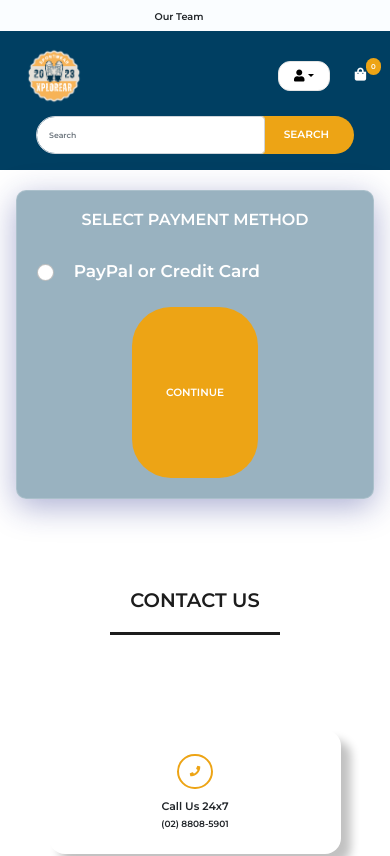
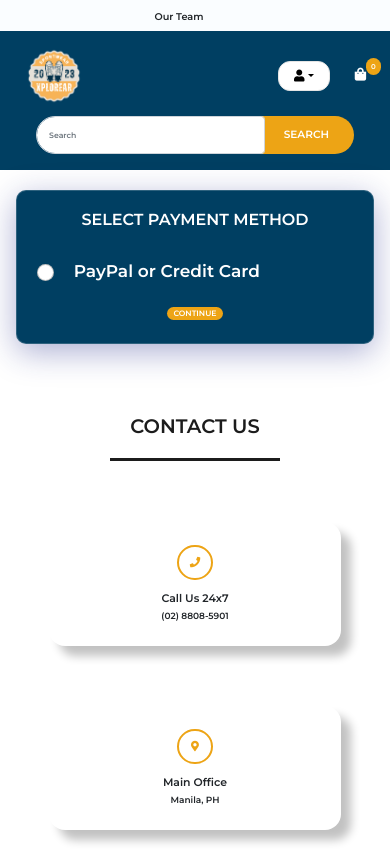
Before and after one commit to Masterkent11/Capstone-Project-File-Final, a React (Create React App) app in the folder clientfrontend/: page /payment in a window 390 px wide. Shown: the top 856 px of the page. Built offline with nearby package versions, Linux system fonts and the light colour scheme; sample sign-in values are in the browser's storage.

Commit message:
Update App.css

```diff
--- a/clientfrontend/src/App.css
+++ b/clientfrontend/src/App.css
@@ -205,7 +205,6 @@ textarea:focus {
 }
 .shopBack img {
   width: 100%;
-  /* 250px */
   height: 37vmin;
   object-fit: cover;
 }
@@ -519,11 +518,10 @@ textarea:focus {
 padding: 8vmin;
 
 }
-.Login,
-.Login2 {
+.Login, .Login2 {
   border-radius: 5px;
   padding: 5vmin 5vmin 5vmin;
-  background: rgba( 0, 63, 98, 0.4 );
+  background: #003F62;
   box-shadow: 0 8px 32px 0 rgba( 31, 38, 135, 0.37 );
   backdrop-filter: blur( 4px );
   -webkit-backdrop-filter: blur( 4px );
@@ -616,7 +614,6 @@ padding: 8vmin;
   outline: 0px;
 }
 .Login button,
-.Login2 button,
 .Login3 button{
   width: 40%;
   margin-top: 3vmin;
@@ -627,6 +624,16 @@ padding: 8vmin;
   text-transform: uppercase;
   color: white;
   font-size: 2.7vmin;
+}
+.Login2 button{
+  width: auto;
+  margin-top: 3vmin;
+  border: 0;
+  background-color: #EDA415;
+  border-radius: 5vmin;
+  text-transform: uppercase;
+  color: white;
+  font-size: 2vmin;
 }
 .Shipping button{
   width: 40%;
@@ -978,6 +985,10 @@ padding: 8vmin;
 .Overlay:hover >* {
   transform: translateY(0);
 }
+<<<<<<< HEAD
+=======
+
+>>>>>>> 50583cfceb6877be2ae887e0c7bc2e8a298d7f62
 /* TESTIMONIALS */
 
 .testimonials{
@@ -1006,9 +1017,8 @@ padding: 8vmin;
   margin: 40px auto;
 }
 .card-main{
-  padding: 70px 20px 20px;
+  padding: 70px 10px 20px;
   margin-top: 60px;
-  height: 350px;
   border-radius: 10px;
   color: rgb(33, 33, 33);
   box-shadow: 10px 10px 10px rgb(194, 194, 194);
@@ -1016,6 +1026,8 @@ padding: 8vmin;
   font-size: 2vmin;
   text-align: center;
   box-shadow: 5px 5px 5px rgb(194 194 194)!important;
+  margin-bottom: 1rem;
+  height: 17.5rem;
 }
 .card-main:hover {
   box-shadow: 10px 10px 10px rgb(194 194 194)!important;
@@ -1027,42 +1039,6 @@ padding: 8vmin;
 }
 
 
-
-@media screen and (max-width: 800px) {
-
-  .card-main >p {
-    font-size: 2vmin;
-  }
-}
-
-@media screen and (max-width: 400px) {
-  .card-main > img {
-    width: 8rem;
-    height: 8rem;
-
-  }
-  .card-main{
-    height: 300px;
-  }
-  .card-main >p {
-    font-size: 4vmin;
-  }
-}
-  @media screen and (max-width: 300px) {
-
-    .card-main > img {
-      width: 5rem;
-      height: 5rem;
-
-    }
-    .card-main{
-      height: 280px;
-    }
-    .card-main >p {
-      font-size: 4vmin;
-    }
-
-}
 .input-group>.form-control, .input-group>.form-select{
   font-size: 2vmin!important;
 }
@@ -1083,15 +1059,16 @@ padding: 8vmin;
   border-radius: 50%;
   box-shadow:1px 7px 10px rgb(194, 194, 194);
 }
+
 .card-main h3{
-  font-size: 20px;
+  font-size: 2.5vmin;
   color: rgb(33, 33, 33);
+  font-weight: 900;
 }
-
 
 .card-main span{
   margin-top: 20px;
-  font-size: 12px;
+  font-size: 2vmin;
 }
 
 .checked {
```
